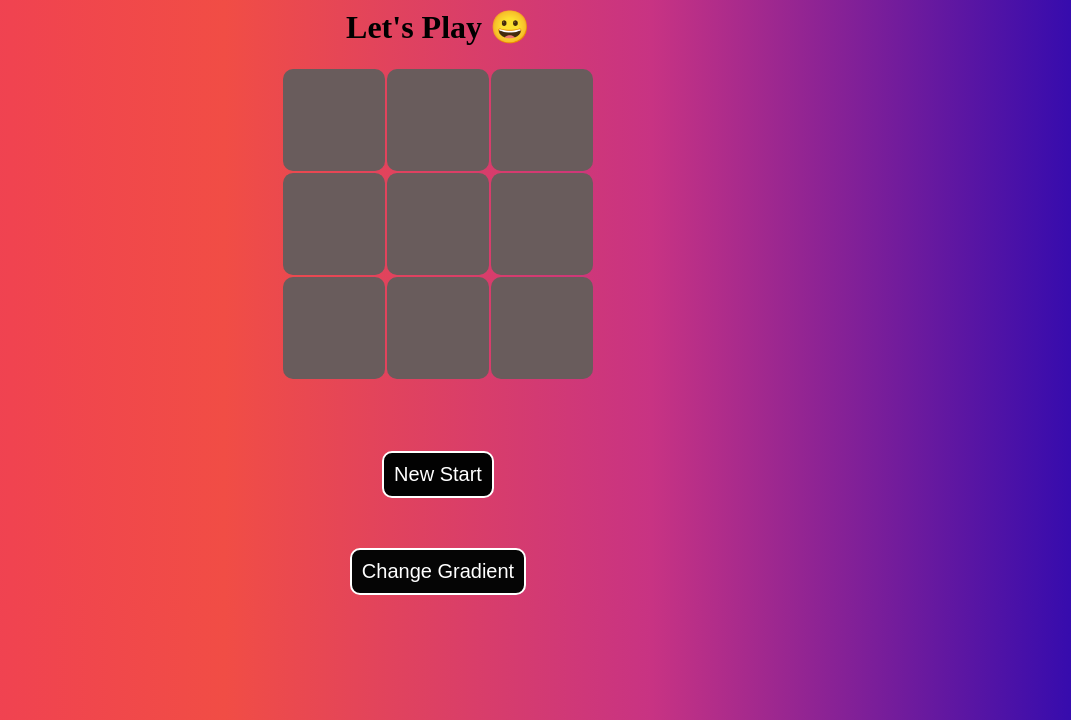
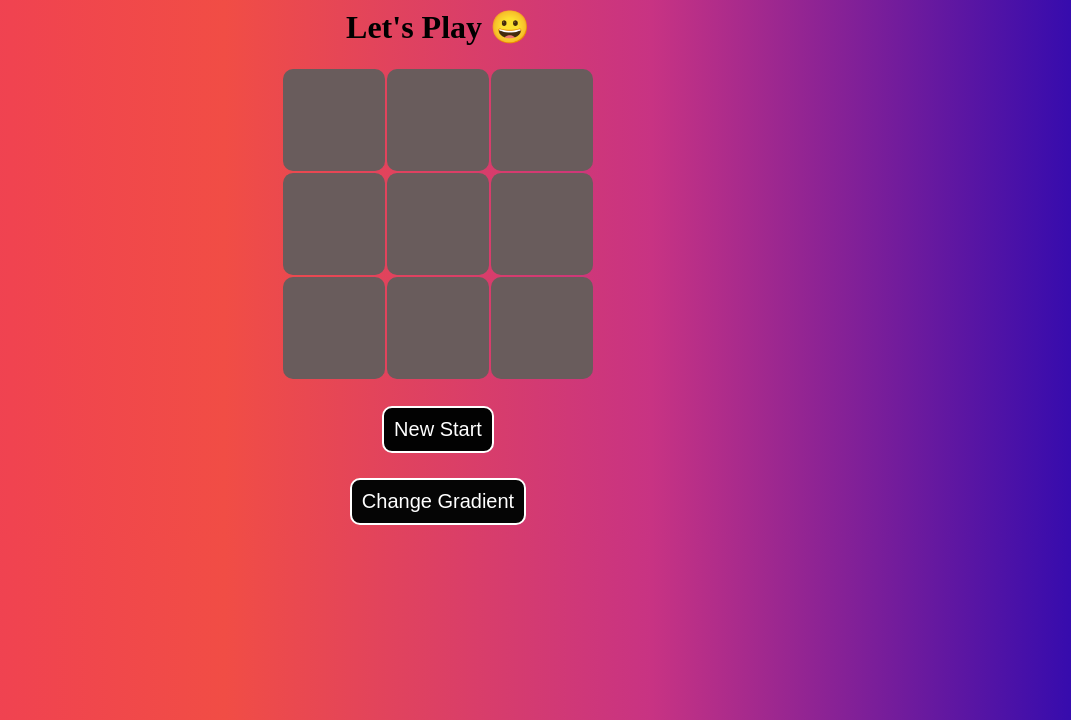
Before and after one commit to nihalshaikh67/Tic-Tac-Toe, a plain HTML site: page index.html in a window 1280 px wide. Shown: the part 80-800 px from the top of the page, without its empty margins (202-1273 px from the left). Drawn offline with Linux system fonts and the light colour scheme.

Commit message:
celebration

```diff
--- a/script.js
+++ b/script.js
@@ -23,7 +23,7 @@ function printSign(number) {
 
 
 function celebration() {
-    time = setTimeout(function (){
+    time = setTimeout(function () {
         confetti.start();
     });
 }
--- a/style.css
+++ b/style.css
@@ -40,7 +40,7 @@ td:hover{
     background: #020202;
     font-size: 20px;
     border-radius: 10px;
-    margin-top: 50px;
+    margin-top: 5px;
     cursor: pointer;
     padding: 10px;
     border: 2px solid white;
@@ -53,7 +53,7 @@ td:hover{
     background: #050505;
     font-size: 20px;
     border-radius: 10px;
-    margin-top: 50px;
+    margin-top: 25px;
     cursor: pointer;
     padding: 10px;
     border: 2px solid white;
```
